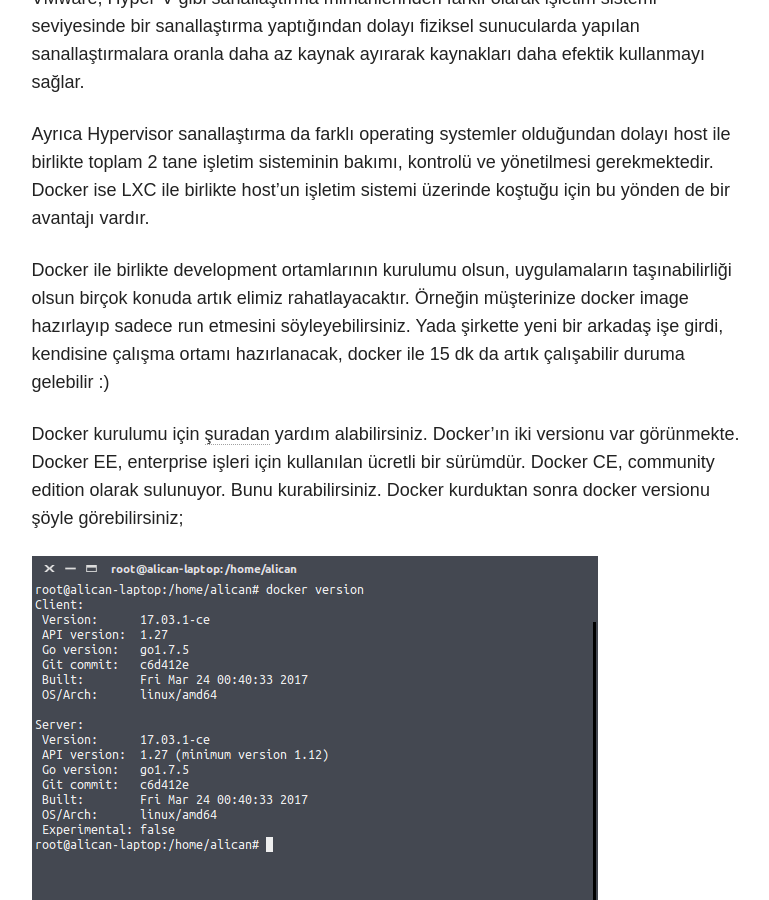
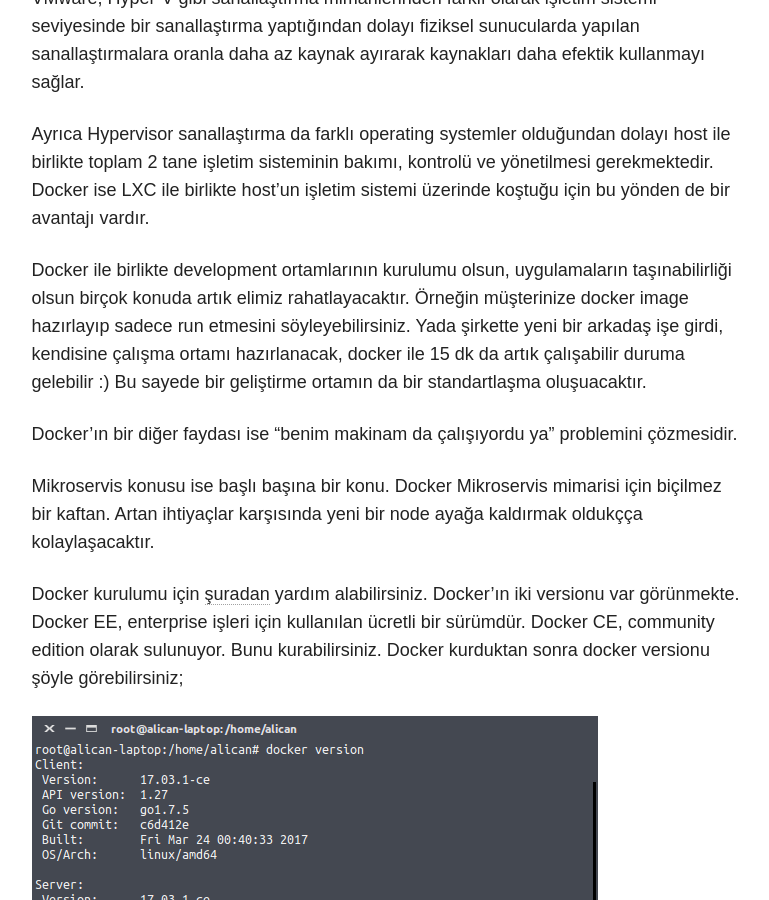
Before and after one commit to AlicanAkkus/alicanakkus.github.io, a Jekyll site: the page built from _posts/docker/2017-04-02-docker-introduction.md, in a window 1280 px wide and 900 px high, scrolled down 856 px. Shown: the whole window, without its empty margins (348-1117 px from the left). Built offline with Jekyll 4.4.1, drawn with Linux system fonts in a browser that asks for light colours; nearby versions of some CDN libraries; library files that are not in the unit come from our copies; comment, search, counter and statistics services are not loaded.

Commit message:
added dockers benefit

```diff
--- a/_posts/docker/2017-04-02-docker-introduction.md
+++ b/_posts/docker/2017-04-02-docker-introduction.md
@@ -17,7 +17,11 @@
 
 Ayrıca Hypervisor sanallaştırma da farklı operating systemler olduğundan dolayı host ile birlikte toplam 2 tane işletim sisteminin bakımı, kontrolü ve yönetilmesi gerekmektedir. Docker ise LXC ile birlikte host'un işletim sistemi üzerinde koştuğu için bu yönden de bir avantajı vardır.
 
-Docker ile birlikte development ortamlarının kurulumu olsun, uygulamaların taşınabilirliği olsun birçok konuda artık elimiz rahatlayacaktır. Örneğin müşterinize docker image hazırlayıp sadece run etmesini söyleyebilirsiniz. Yada şirkette yeni bir arkadaş işe girdi, kendisine çalışma ortamı hazırlanacak, docker ile 15 dk da artık çalışabilir duruma gelebilir :)
+Docker ile birlikte development ortamlarının kurulumu olsun, uygulamaların taşınabilirliği olsun birçok konuda artık elimiz rahatlayacaktır. Örneğin müşterinize docker image hazırlayıp sadece run etmesini söyleyebilirsiniz. Yada şirkette yeni bir arkadaş işe girdi, kendisine çalışma ortamı hazırlanacak, docker ile 15 dk da artık çalışabilir duruma gelebilir :) Bu sayede bir geliştirme ortamın da bir standartlaşma oluşuacaktır.
+
+Docker'ın bir diğer faydası ise "benim makinam da çalışıyordu ya" problemini çözmesidir.
+
+Mikroservis konusu ise başlı başına bir konu. Docker Mikroservis mimarisi için biçilmez bir kaftan. Artan ihtiyaçlar karşısında yeni bir node ayağa kaldırmak oldukçça kolaylaşacaktır.
 
 Docker kurulumu için [şuradan](https://docs.docker.com/engine/installation/) yardım alabilirsiniz. Docker'ın iki versionu var görünmekte. Docker EE, enterprise işleri için kullanılan ücretli bir sürümdür. Docker CE, community edition olarak sulunuyor. Bunu kurabilirsiniz. Docker kurduktan sonra docker versionu şöyle görebilirsiniz;
 
```
